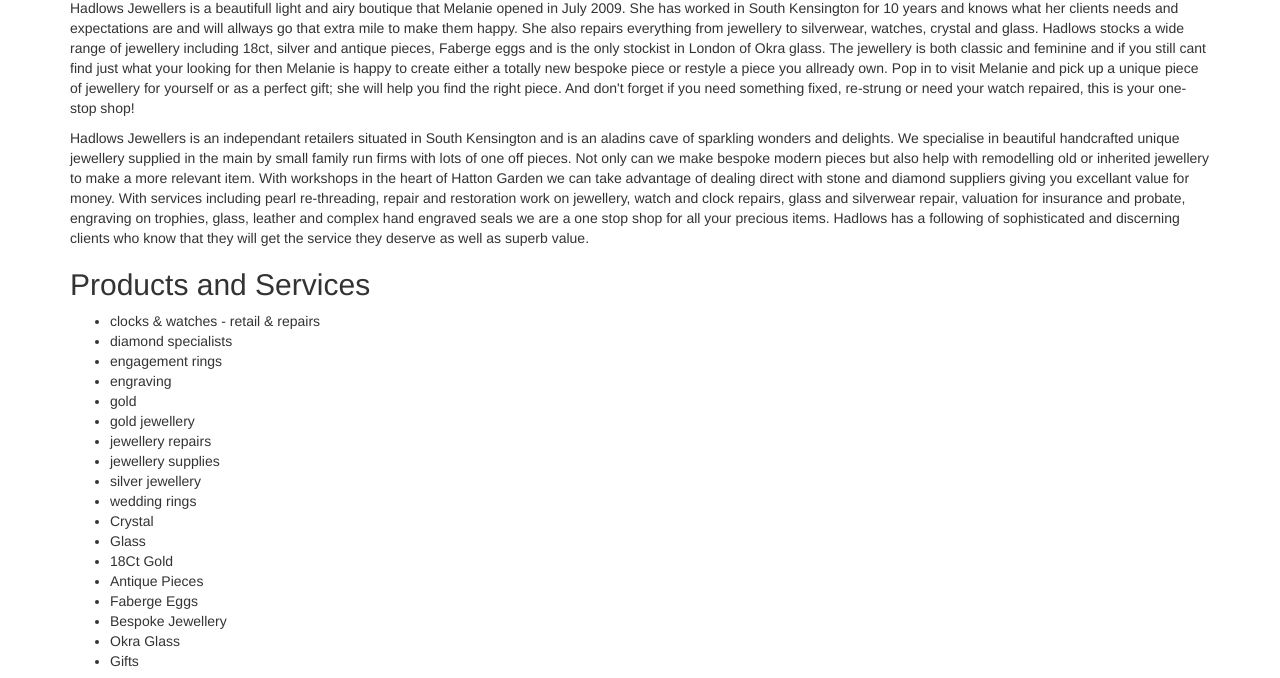
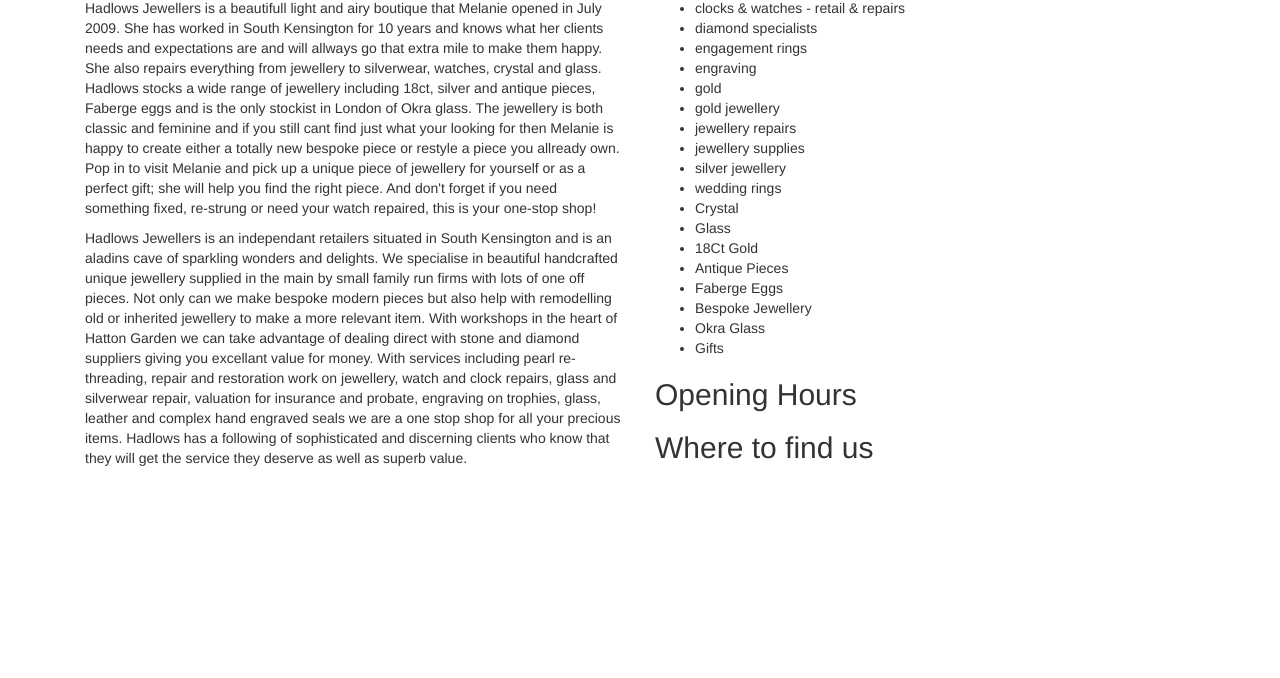
Before and after one commit to ArupSen/hadlows-jewellers, a website: page app/index.html at #/about in a window 1280 px wide. Shown: the part 528-1206 px from the top of the page. After the commit the page ends 1006 px from the top, so only its background shows below. Drawn offline with nearby package versions, Linux system fonts and the light colour scheme.

Commit message:
split about page into 2 columns for large screens

```diff
--- a/app/partials/about.html
+++ b/app/partials/about.html
@@ -1,4 +1,5 @@
 <div class="container">
+  <div class="col-md-6 col-xs-12">
 <h2>About Us</h2>
 <p>
 Hadlows Jewellers is a beautifull light and airy boutique that Melanie opened in July 2009. She has worked in South Kensington for 10 years and knows what her clients needs and expectations are and will allways go that extra mile to make them happy. She also repairs everything from jewellery to silverwear, watches, crystal and glass. Hadlows stocks a wide range of jewellery including 18ct, silver and antique pieces, Faberge eggs and is the only stockist in London of Okra glass. The jewellery is both classic and feminine and if you still cant find just what your looking for then Melanie is happy to create either a totally new bespoke piece or restyle a piece you allready own. Pop in to visit Melanie and pick up a unique piece of jewellery for yourself or as a perfect gift; she will help you find the right piece. And don't forget if you need something fixed, re-strung or need your watch repaired, this is your one-stop shop!</p>
@@ -10,6 +11,8 @@
 With services including pearl re-threading, repair and restoration work on jewellery, watch and clock repairs, glass and silverwear repair, valuation for insurance and probate, engraving on trophies, glass, leather and complex hand engraved seals we are a one stop shop for all your precious items.
 Hadlows has a following of sophisticated and discerning clients who know that they will get the service they deserve as well as superb value.
 </p>
+</div>
+  <div class="col-md-6 col-xs-12">
 <h2>Products and Services</h2>
 <ul>
   <li>clocks &amp; watches - retail &amp; repairs</li>
@@ -36,3 +39,4 @@
 <h2>Where to find us</h2>
 <!-- TODO add an interactive map -->
 </div>
+</div>
```
